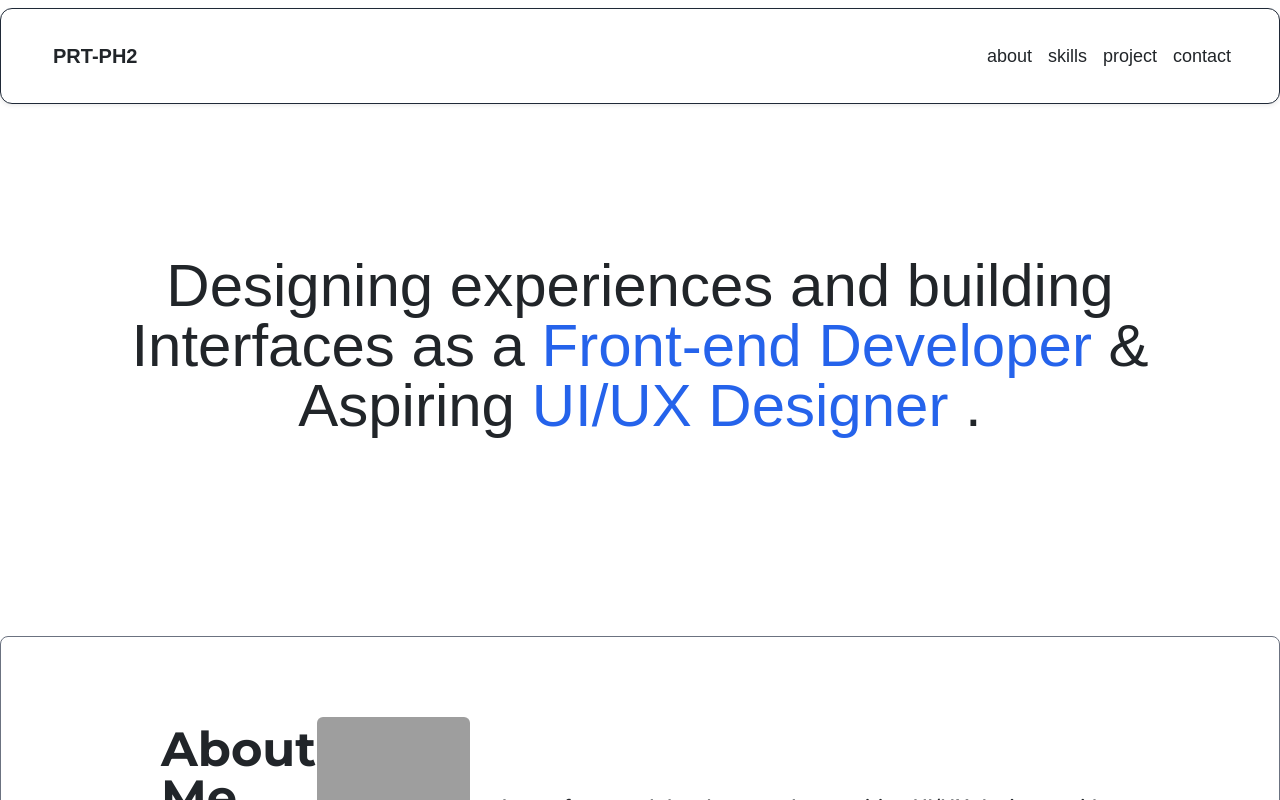
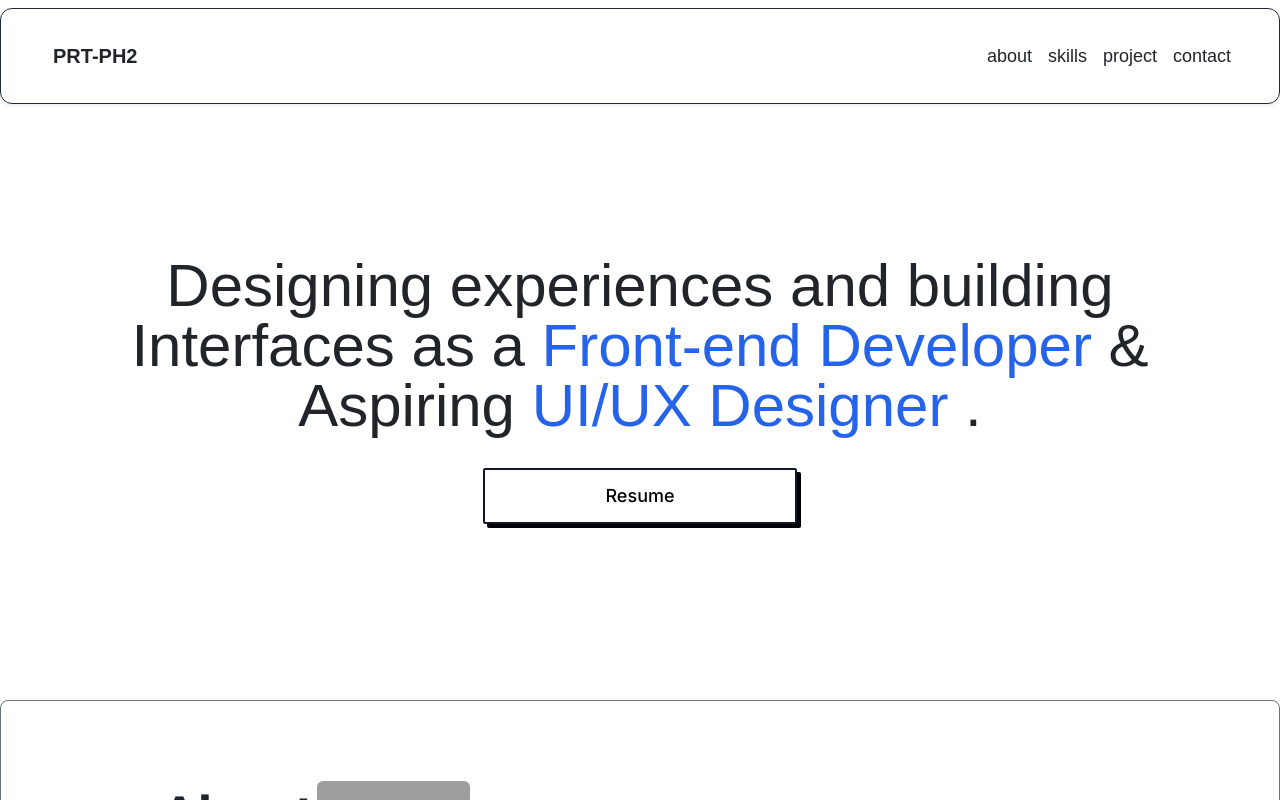
Before and after one commit to Victorblade38/pratham-portfolio, a React (Vite) app in the folder frontend/: page / in a window 1280 px wide. Shown: the top 800 px of the page. Built offline with nearby package versions, Linux system fonts and the light colour scheme; grey boxes are pictures that could not be loaded.

Commit message:
Update HeroSection.jsx

```diff
--- a/frontend/src/components/HeroSection.jsx
+++ b/frontend/src/components/HeroSection.jsx
@@ -11,7 +11,18 @@ const HeroSection = () => {
           <span className="text-blue-600 ">Front-end Developer</span> & Aspiring{" "}
           <span className="text-blue-600 ">UI/UX Designer</span> .
         </h1>
-         <resumeButton/>
+         <a
+      href="https://docs.google.com/document/d/1o3OJXLiskZ5l5pprqH7vaKjSRdKgNJAm/edit?usp=sharing&ouid=113893774555491319344&rtpof=true&sd=true"
+      target="_blank"
+      className="xl:mt-2"
+    >
+      <motion.button
+        whileTap={{ y: 4, boxShadow: "none" }} // Moves down and removes shadow on click
+        className="font-inter text-sm xl:text-lg  font-medium bg-white text-black px-[80px] xl:px-[120px] py-[10px] md:py-[12px] border-[2px] border-gray-900 rounded-sm shadow-[4px_4px_0px_black] transition-all"
+      >
+        Resume
+      </motion.button>
+    </a>
       </div>
     </div>
   );
```
